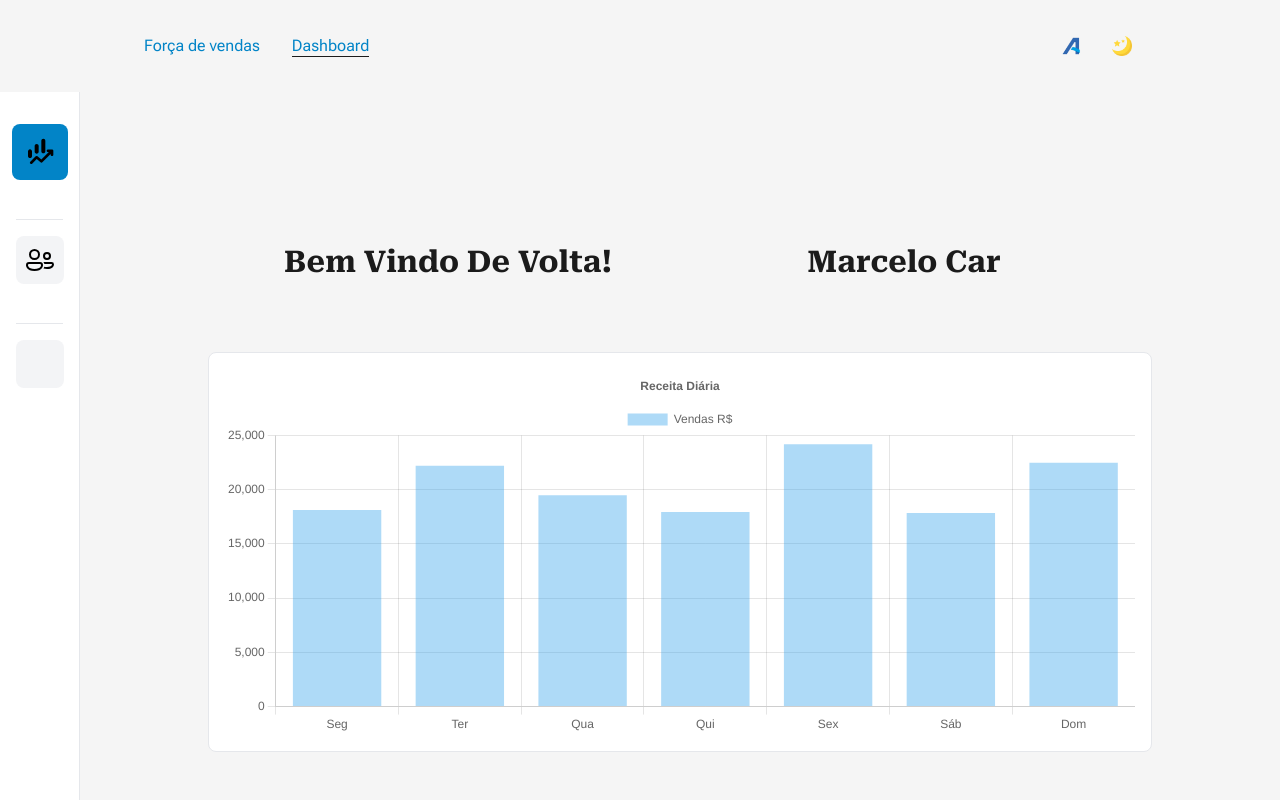
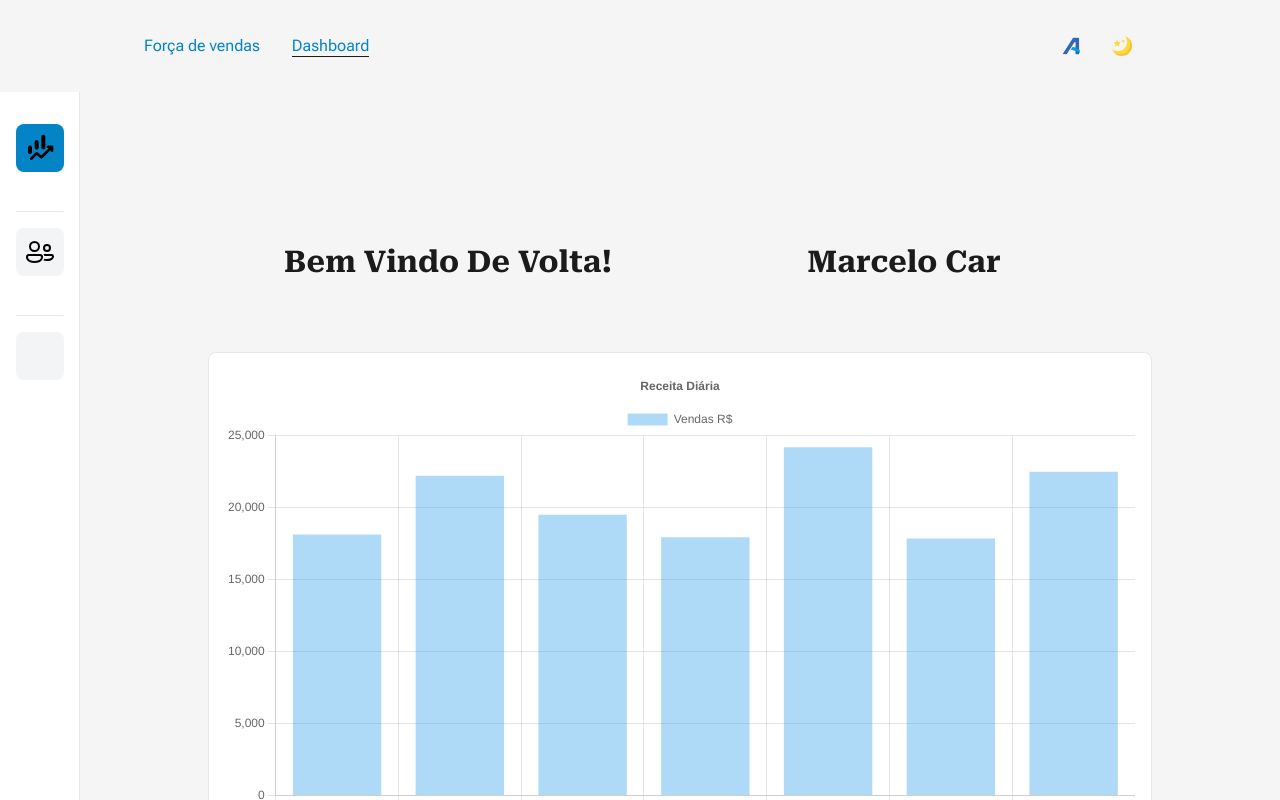
Before and after one commit to pafrasson/salesforce, a Next.js app: page /dashboard in a window 1280 px wide. Shown: the top 800 px of the page. Built offline with nearby package versions, Linux system fonts and the light colour scheme; some icons are missing.

Commit message:
feat: BarChat comp

```diff
--- a/src/components/BarChart.js
+++ b/src/components/BarChart.js
@@ -55,7 +55,7 @@ const BarChart = () => {
 
   return (
     <>
-      <div className='w-full md:col-span-2 relative lg:h-[70vh] h-[50vh] m-auto p-4 border rounded-lg bg-white'>
+      <div className='w-full md:col-span-2 lg:h-[70vh] p-4 border rounded-lg bg-white'>
         <Bar data={chartData} options={chartOptions} />
       </div>
     </>
--- a/src/components/mobile/Sidebar.js
+++ b/src/components/mobile/Sidebar.js
@@ -11,11 +11,11 @@ const Sidebar = ({ children }) => {
   } = useNavigationSidebar();
   return (
     <div className='flex'>
-      <div className='fixed w-20 h-screen p-4 dark:bg-zinc-900 dark:border-black bg-white border-r-[1px] flex flex-col justify-between'>
+      <div className='fixed w-20 sm:w-14 h-screen p-4 dark:bg-zinc-900 dark:border-black bg-white border-r-[1px] flex flex-col justify-between'>
         <div className='flex flex-col items-center'>
           <Link href='/dashboard'>
             {isDashActive ? (
-              <div className='bg-sky-600 dark:text-white hover:bg-gray-200 my-4 p-3 rounded-lg inline-block'>
+              <div className='bg-sky-600 dark:text-white hover:bg-gray-200 my-4 p-2 rounded-lg inline-block'>
                 <Icon icon="material-symbols:finance-mode-rounded" width="32" height="32" />
               </div>
             ) : (
@@ -27,7 +27,7 @@ const Sidebar = ({ children }) => {
           <span className='border-b-[1px] border-gray-200 w-full p-2'></span>
           <Link href='/clientes'>
             {isClientesActive ? (
-              <div className='bg-sky-600 dark:text-white hover:bg-gray-200 cursor-pointer my-4 p-3 rounded-lg inline-block'>
+              <div className='bg-sky-600 dark:text-white hover:bg-gray-200 cursor-pointer my-4 p-2 rounded-lg inline-block'>
                 <Icon icon="fluent:people-32-filled" width="32" height="32" />
               </div>
             ) : (
@@ -39,7 +39,7 @@ const Sidebar = ({ children }) => {
           <span className='border-b-[1px] border-gray-200 w-full p-2'></span>
           <Link href='/pedidosdash'>
             {isPedidosActive ? (
-              <div className='bg-sky-600 dark:text-white hover:bg-gray-200 cursor-pointer my-4 p-3 rounded-lg inline-block'>
+              <div className='bg-sky-600 dark:text-white hover:bg-gray-200 cursor-pointer my-4 p-2 rounded-lg inline-block'>
                 <Icon icon="streamline:subscription-cashflow-solid" width="32" height="32" />
               </div>
             ) : (
```
